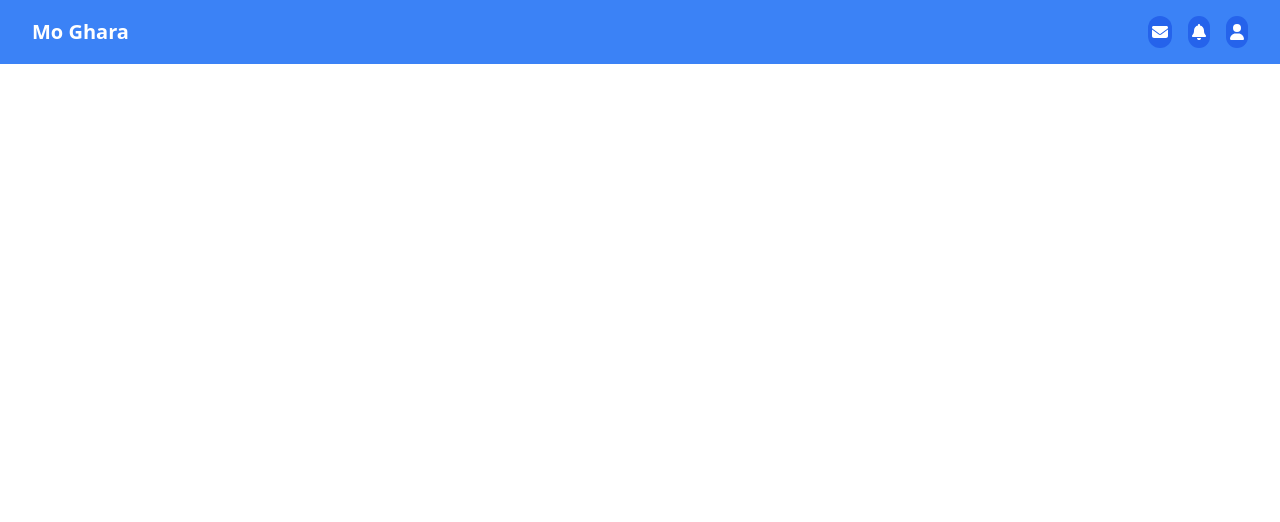
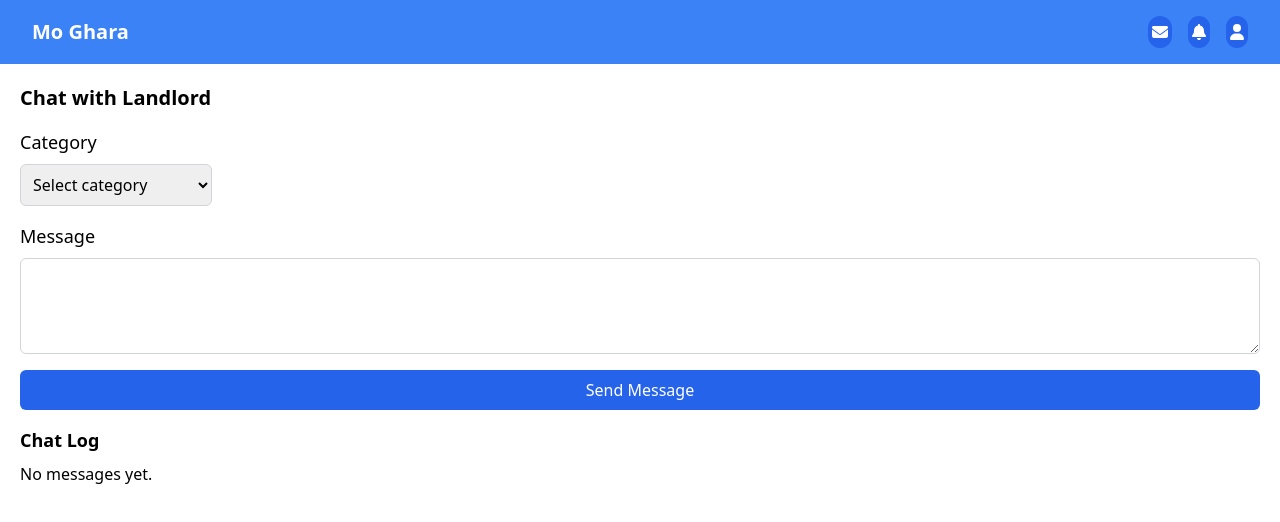
Before and after one commit to Aryank35/house-rental-system, a React (Create React App) app: page /complains in a window 1280 px wide. Shown: the top 522 px of the page. Built offline with nearby package versions, Linux system fonts and the light colour scheme.

Commit message:
added the payment slip and complains page

```diff
--- a/src/App.js
+++ b/src/App.js
@@ -2,21 +2,24 @@ import "./App.css";
 import { BrowserRouter, Routes, Route } from "react-router-dom";
 import Home from "./Shared/Home";
 import AppBar from "./Shared/AppBar";
-import Dues from "./Components/Pages/Dues";
-import FeesDescription from "./Components/Pages/FeesDescription";
-import PaymentHistory from "./Components/Pages/PaymentHistory";
+import Dues from "./Components/Pages/Payment/Dues";
+import FeesDescription from "./Components/Pages/Payment/FeesDescription";
+import PaymentHistory from "./Components/Pages/Payment/PaymentHistory";
+import RentReceipt from "./Components/RentReceipt";
+import Complains from "./Components/Pages/Complains";
 
 function App() {
   return (
     <>
-
-    <AppBar/>
+      <AppBar />
       <BrowserRouter>
         <Routes>
           <Route path="/" element={<Home />} />
-          <Route path="/dues" element={<Dues/>} />
-          <Route path="/feesDescription" element={<FeesDescription/>} />
-          <Route path="/paymentHistory" element ={<PaymentHistory/>} />
+          <Route path="/dues" element={<Dues />} />
+          <Route path="/feesDescription" element={<FeesDescription />} />
+          <Route path="/paymentHistory" element={<PaymentHistory />} />
+          <Route path="/rentReceipt" element={<RentReceipt />} />
+          <Route path="/complains" element={<Complains />} />
         </Routes>
       </BrowserRouter>
     </>
--- a/src/Components/DueBox.jsx
+++ b/src/Components/DueBox.jsx
@@ -8,7 +8,7 @@ const DueBox = (props) => {
     if (props.buttonText === 'Pay') {
       navigate('/feesDescription');
     } else if (props.buttonText === 'view receipt') {
-      navigate('/paymentHistory');
+      navigate('/rentReceipt');
     }
   };
 
--- /dev/null
+++ b/src/Components/Pages/Complains.jsx
@@ -0,0 +1,77 @@
+import { useState } from 'react';
+
+const categories = [
+  { value: 'rent', label: 'Rent' },
+  { value: 'maintenance', label: 'Maintenance' },
+  { value: 'lease', label: 'Lease' },
+  { value: 'other', label: 'Other' },
+];
+
+const Complains = () => {
+  const [category, setCategory] = useState('');
+  const [message, setMessage] = useState('');
+  const [chatLog, setChatLog] = useState([]);
+
+  const handleSendMessage = () => {
+    if (category && message) {
+      setChatLog([...chatLog, { category, message }]);
+      setMessage('');
+    }
+  };
+
+  return (
+    <div className="p-5 flex flex-col space-y-4">
+      <h2 className="text-xl font-bold">Chat with Landlord</h2>
+
+      <div className="flex flex-col space-y-2">
+        <label htmlFor="category" className="text-lg">Category</label>
+        <select
+          id="category"
+          value={category}
+          onChange={(e) => setCategory(e.target.value)}
+          className="p-2 w-48 border border-gray-300 rounded-md"
+        >
+          <option value="" disabled>Select category</option>
+          {categories.map((cat) => (
+            <option key={cat.value} value={cat.value}>
+              {cat.label}
+            </option>
+          ))}
+        </select>
+      </div>
+
+      <div className="flex flex-col space-y-2">
+        <label htmlFor="message" className="text-lg">Message</label>
+        <textarea
+          id="message"
+          value={message}
+          onChange={(e) => setMessage(e.target.value)}
+          className="p-2 h-24 border border-gray-300 rounded-md"
+        />
+      </div>
+
+      <button
+        onClick={handleSendMessage}
+        className="px-4 py-2 bg-blue-600 text-white rounded-md hover:bg-blue-700"
+      >
+        Send Message
+      </button>
+
+      <div className="flex flex-col space-y-2">
+        <h3 className="text-lg font-bold">Chat Log</h3>
+        {chatLog.length === 0 ? (
+          <p>No messages yet.</p>
+        ) : (
+          chatLog.map((log, index) => (
+            <div key={index} className="p-2 border-b border-gray-300">
+              <p className="text-sm">Category: {log.category}</p>
+              <p className="text-sm">Message: {log.message}</p>
+            </div>
+          ))
+        )}
+      </div>
+    </div>
+  );
+};
+
+export default Complains;
--- a/src/Components/Pages/Dues.jsx
+++ /dev/null
@@ -1,57 +0,0 @@
-
-import DueBox from '../DueBox'
-import { Link } from "react-router-dom";
-
-const Dues = () => {
-    const dueList = [
-        {
-            month: "May",
-            dop: "10/05/2024",
-            stats: "unpaid",
-            buttonText: "Pay",
-        },
-        {
-            month: "April",
-            dop: "10/04/2024",
-            stats: "paid",
-            buttonText: "view receipt",
-        },
-        {
-            month: "March",
-            dop: "15/03/2024",
-            stats: "paid",
-            buttonText: "view receipt",
-        },
-        {
-            month: "February",
-            dop: "13/02/2024",
-            stats: "paid",
-            buttonText: "view receipt",
-        },
-        {
-            month: "January",
-            dop: "10/01/2024",
-            stats: "paid",
-            buttonText: "view receipt",
-        },
-
-    ];
-  return (
-    <div>
-        <Link to="/" className="w-fit">
-          <button className=" text-black text-lg font-semibold ml-5 mt-3 hover:text-red-600 underline">
-            Back
-          </button>
-        </Link>
-        <h1 className='my-1 font-bold text-3xl text-center underline'>Dues</h1>
-        <div>
-            {dueList.map((item) => (
-                <DueBox key={item.dop} month = {item.month} dop={item.dop} stats={item.stats} buttonText={item.buttonText}/>
-            ))}
-        </div>
-
-    </div>
-  )
-}
-
-export default Dues
--- /dev/null
+++ b/src/Components/Pages/Payment/Dues.jsx
@@ -0,0 +1,60 @@
+import DueBox from "../../DueBox";
+import { Link } from "react-router-dom";
+
+const Dues = () => {
+  const dueList = [
+    {
+      month: "May",
+      dop: "10/05/2024",
+      stats: "unpaid",
+      buttonText: "Pay",
+    },
+    {
+      month: "April",
+      dop: "10/04/2024",
+      stats: "paid",
+      buttonText: "view receipt",
+    },
+    {
+      month: "March",
+      dop: "15/03/2024",
+      stats: "paid",
+      buttonText: "view receipt",
+    },
+    {
+      month: "February",
+      dop: "13/02/2024",
+      stats: "paid",
+      buttonText: "view receipt",
+    },
+    {
+      month: "January",
+      dop: "10/01/2024",
+      stats: "paid",
+      buttonText: "view receipt",
+    },
+  ];
+  return (
+    <div>
+      <Link to="/" className="w-fit">
+        <button className=" text-black text-lg font-semibold ml-5 mt-3 hover:text-red-600 underline">
+          Back
+        </button>
+      </Link>
+      <h1 className="my-1 font-bold text-3xl text-center underline">Dues</h1>
+      <div>
+        {dueList.map((item) => (
+          <DueBox
+            key={item.dop}
+            month={item.month}
+            dop={item.dop}
+            stats={item.stats}
+            buttonText={item.buttonText}
+          />
+        ))}
+      </div>
+    </div>
+  );
+};
+
+export default Dues;
--- /dev/null
+++ b/src/Components/Pages/Payment/PaymentSlip.jsx
@@ -0,0 +1,12 @@
+import React from 'react'
+import RentReceipt from '../../RentReceipt'
+
+const PaymentSlip = () => {
+  return (
+    <div className='h-full flex justify-center items-center'>
+        <RentReceipt/>
+    </div>
+  )
+}
+
+export default PaymentSlip
--- /dev/null
+++ b/src/Components/RentReceipt.jsx
@@ -0,0 +1,78 @@
+import { useState } from "react";
+
+export default function RentReceipt() {
+  const paymentDetails = {
+    date: "01-02-2024",
+    rent: 5500,
+    fine: 300,
+    paymentMethod: "Bank Transfer",
+    landlord: "Manas Mohapatra",
+    address: "Near Surya filling station Talcher",
+  };
+  const print = () => {
+    window.print();
+  };
+  return (
+    <div className="max-w-md mx-auto py-4  h-full bg-white rounded-lg flex flex-col justify-center items-center shadow-md">
+      <div className="text-center text-lg font-medium mb-4 text-gray-500">
+        Thank you for your payment.
+      </div>
+
+      <div className="sm:text-center text-lg font-medium mb-4 text-blue-500">
+        Payment Status: Paid
+      </div>
+      <div className="border p-2 w-[95%] bg-slate-100">
+        <div className="text-center text-xl mb-2 sm:text-2xl font-bold sm:mb-4 text-blue-500 ">
+          Rent Payment Receipt
+        </div>
+        <div className="text-center sm:text-lg flex flex-col justify-center items-center font-medium mb-4 text-gray-500">
+          <span>Receipt for rent payment made on</span>{" "}
+          <span>{paymentDetails.date}</span>
+        </div>
+        <div className="flex justify-between mb-4">
+          <span className="text-lg font-medium text-gray-500">Landlord:</span>
+          <span className="sm:text-lg font-medium text-blue-500">
+            {paymentDetails.landlord}
+          </span>
+        </div>
+        <div className="flex justify-between space-x-2 mb-4">
+          <span className="text-lg font-medium text-gray-500">Address:</span>
+          <span className="sm:text-lg font-medium text-blue-500">
+            {paymentDetails.address}
+          </span>
+        </div>
+        <div className="flex space-x-4 mb-4">
+          <div className="flex flex-col justify-center items-center">
+            <span className="text-lg font-medium text-gray-500">
+              Rent Amount:
+            </span>
+            <span>
+              <p className="text-sm sm:text-md">
+                (Fine: {paymentDetails.fine})
+              </p>
+            </span>
+          </div>
+
+          <span className="sm:text-lg font-medium text-green-500">
+            ₹{paymentDetails.rent + paymentDetails.fine}
+          </span>
+        </div>
+        <div className="flex justify-between mb-4">
+          <span className="text-lg font-medium text-gray-500">
+            Payment Method:
+          </span>
+          <span className="sm:text-lg font-medium text-blue-500">
+            {paymentDetails.paymentMethod}
+          </span>
+        </div>
+        <button
+          type="button"
+          onClick={print}
+          class="text-white bg-gradient-to-r from-blue-500 via-blue-600 to-blue-700 hover:bg-gradient-to-br focus:ring-4 focus:outline-none focus:ring-blue-300 dark:focus:ring-blue-800 shadow-lg shadow-blue-500/50 dark:shadow-lg dark:shadow-blue-800/80 font-medium rounded-lg text-sm px-5 py-2.5 text-center me-2 mb-2 "
+        >
+          Print Slip
+        </button>
+      </div>
+    </div>
+  );
+}
```
Also changed, not shown: src/Components/Dashboard.jsx (+19 -11 lines), src/Components/Pages/Payment/FeesDescription.jsx (renamed from src/Components/Pages/FeesDescription.jsx), src/Components/Pages/Payment/PaymentHistory.jsx (renamed from src/Components/Pages/PaymentHistory.jsx).
